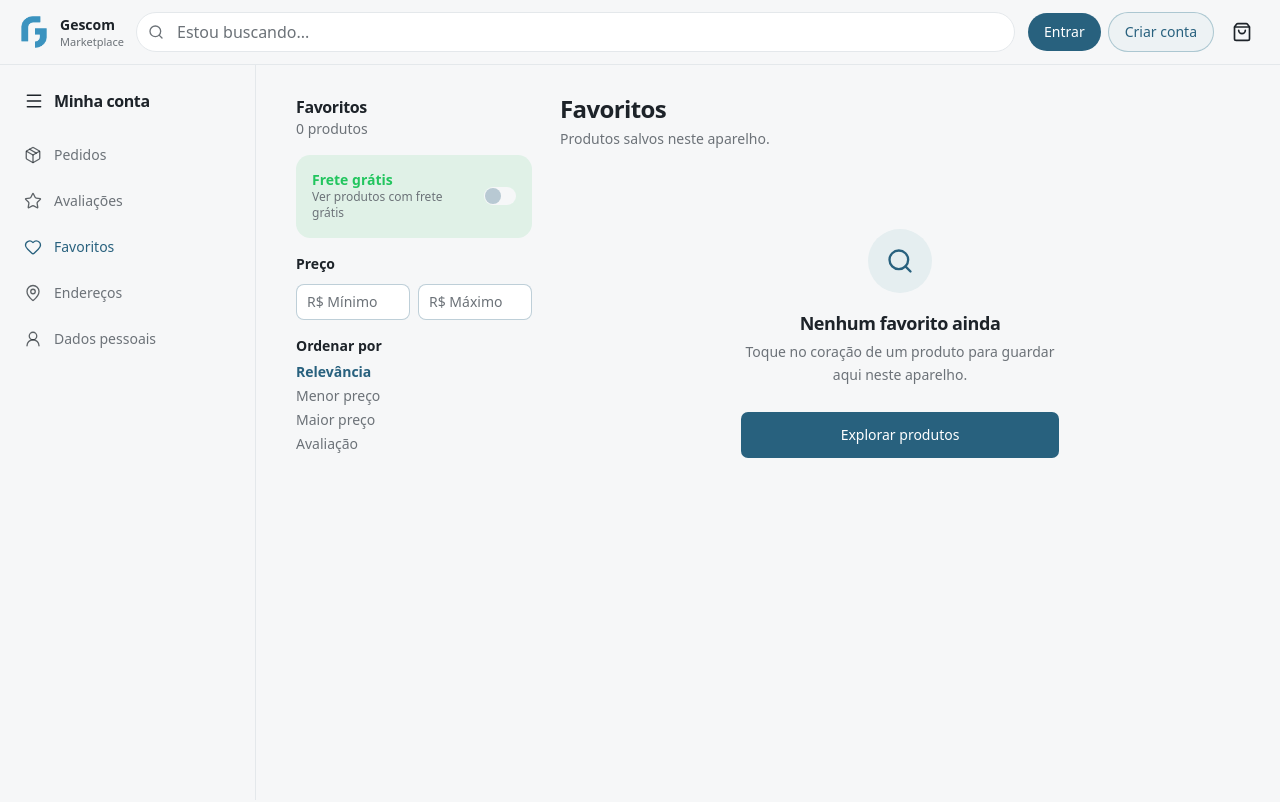
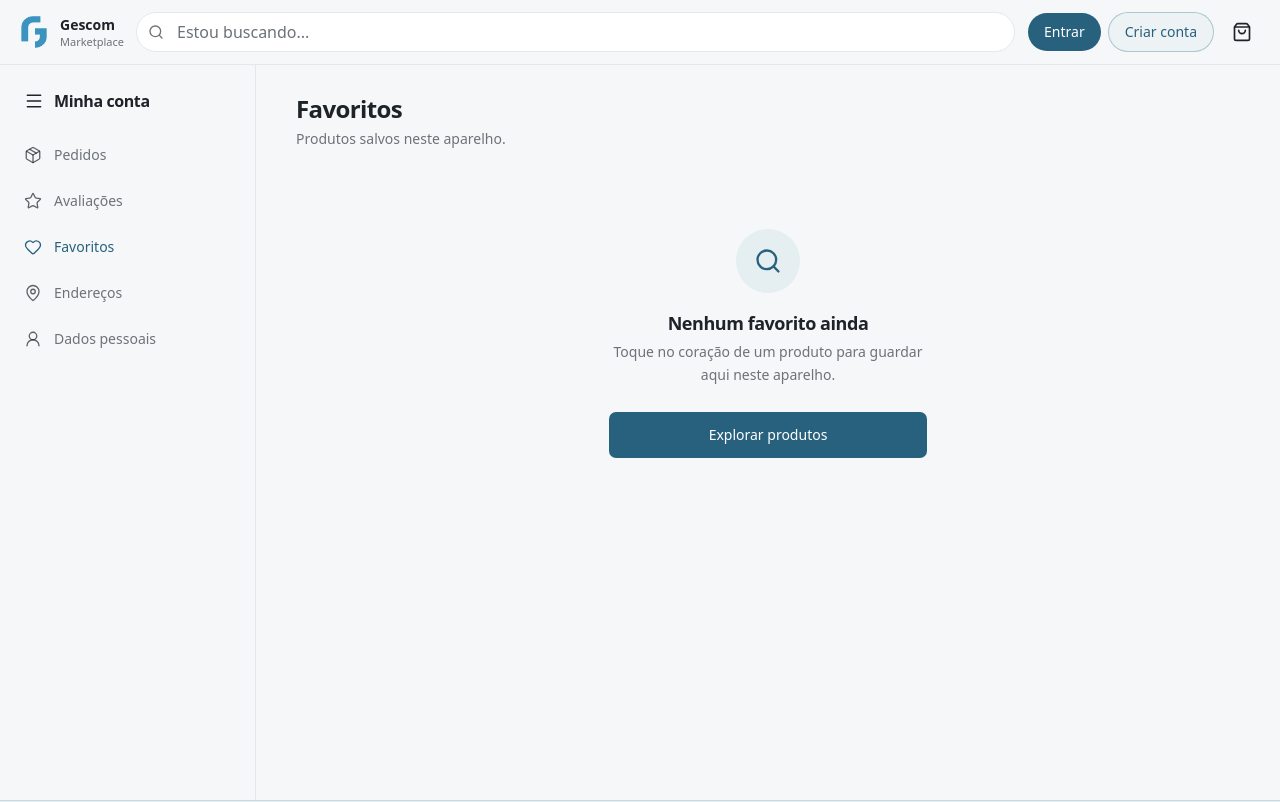
Before and after one commit to rmsys-dev/gescom-marketplace, a Next.js app: page /conta/favoritos in a window 1280 px wide. Shown: the top 802 px of the page. Built offline with nearby package versions, Linux system fonts and the light colour scheme.

Commit message:
ref(fav): remoção do menu de filtragem da rota de favoritos

```diff
--- a/src/features/marketplace/components/catalog-view.tsx
+++ b/src/features/marketplace/components/catalog-view.tsx
@@ -57,7 +57,7 @@ export function CatalogView({
       category: categorySlug,
       favoritesOnly,
       favoriteIds: favorites,
-      ...filtersToCatalogQuery(filters),
+      ...(favoritesOnly ? {} : filtersToCatalogQuery(filters)),
     }),
     [q, categorySlug, favoritesOnly, favorites, filters],
   );
@@ -73,26 +73,14 @@ export function CatalogView({
     router.replace(query ? `${pathname}?${query}` : pathname, { scroll: false });
   }
 
-  const activeFilters = countActiveFilters(filters);
+  const activeFilters = favoritesOnly ? 0 : countActiveFilters(filters);
 
   const term = formatSearchTerm(q);
   const searching = pathname === '/busca' && term.length > 0;
   const categories = searching ? relatedCategories(result) : [];
   const resultLabel = `${result.length} ${result.length === 1 ? 'resultado' : 'resultados'}`;
 
-  const pending = favoritesOnly && !hydrated;
-
-  return (
-    <ListingFrame
-      sidebar={
-        <FilterSidebar
-          products={pending ? [] : products}
-          heading={categorySlug ? title : favoritesOnly ? 'Favoritos' : 'Todas'}
-          scope={{ q, category: categorySlug, favoritesOnly, favoriteIds: favorites }}
-          countLabel={pending ? 'Carregando produtos' : undefined}
-        />
-      }
-    >
+  const listing = (
     <div className="space-y-4">
       <header className="space-y-1">
         {searching ? (
@@ -217,9 +205,24 @@ export function CatalogView({
           }
         />
       ) : (
-          <ProductGrid products={result} fit="aside" />
+        <ProductGrid products={result} fit={favoritesOnly ? 'page' : 'aside'} />
       )}
     </div>
+  );
+
+  if (favoritesOnly) return listing;
+
+  return (
+    <ListingFrame
+      sidebar={
+        <FilterSidebar
+          products={products}
+          heading={categorySlug ? title : 'Todas'}
+          scope={{ q, category: categorySlug, favoritesOnly, favoriteIds: favorites }}
+        />
+      }
+    >
+      {listing}
     </ListingFrame>
   );
 }
--- a/src/features/marketplace/components/filter-dialog.tsx
+++ b/src/features/marketplace/components/filter-dialog.tsx
@@ -24,9 +24,7 @@ import {
 import { cn } from '@/shared/lib/utils';
 
 function isCatalogPath(pathname: string) {
-  return (
-    pathname === '/busca' || pathname.startsWith('/categoria/') || pathname === '/conta/favoritos'
-  );
+  return pathname === '/busca' || pathname.startsWith('/categoria/');
 }
 
 export function FilterDialog({
```
Lines whose indentation alone changed are shown as unchanged.
